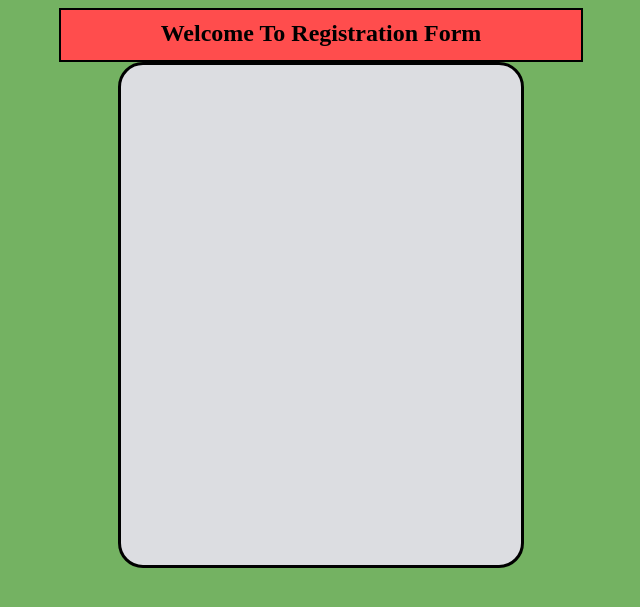
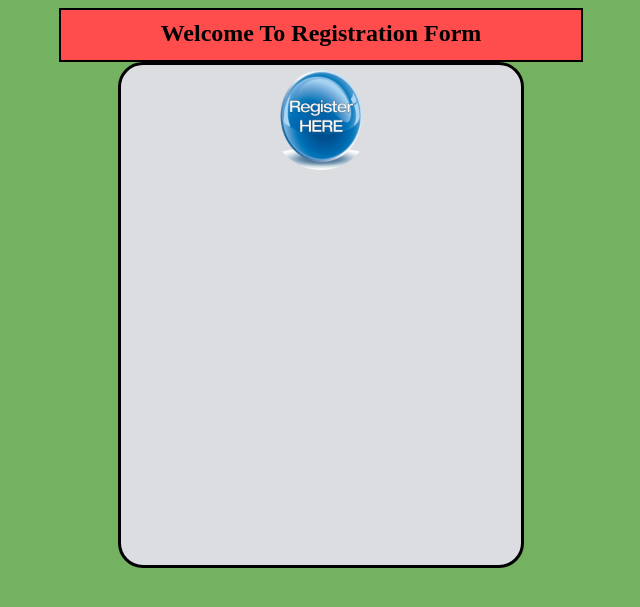
Before and after one commit to iamalamgir/registration_form, a PHP site: page /reg.php in a window 1280 px wide. Shown: the top 607 px of the page, without its empty margins (319-959 px from the left). Run offline with PHP 8.4, Linux system fonts and the light colour scheme.

Commit message:
Add_registration_logo

```diff
--- a/reg.css
+++ b/reg.css
@@ -21,3 +21,10 @@ body{
     border-radius: 25px;
     margin: 0 auto;
 }
+
+.img{
+    height: 100px;
+    width: 100px;
+    border-radius: 100px;
+    padding: 5px;
+}
--- a/reg.php
+++ b/reg.php
@@ -14,6 +14,7 @@
     <h2 class ="header">Welcome To Registration Form</h2>
 
     <div class ="box">
+        <center><img src ="reg_icon.png" alt ="Image" class ="img"></center>
 
     </div>
 
```
Also changed, not shown: reg_icon.png (added).
